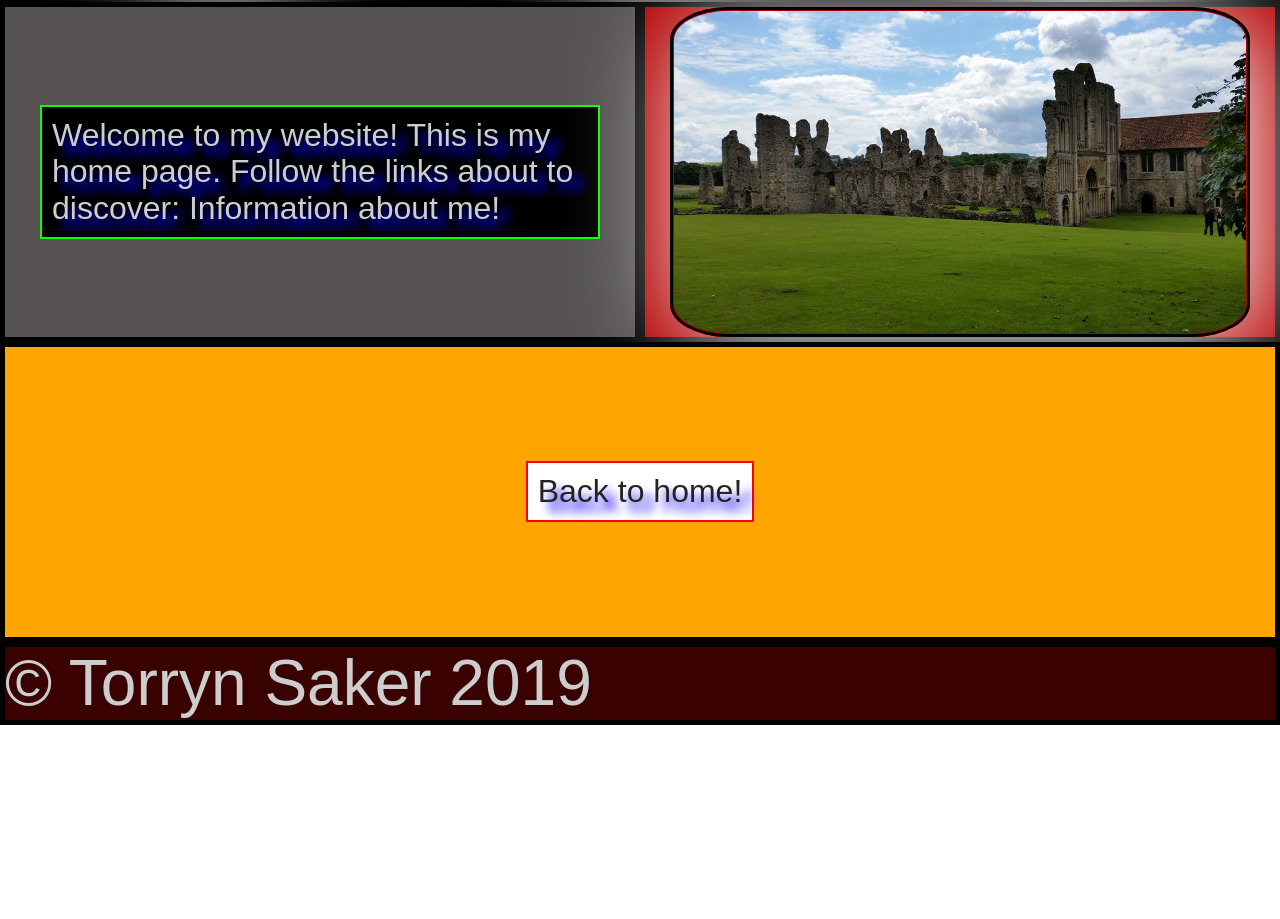
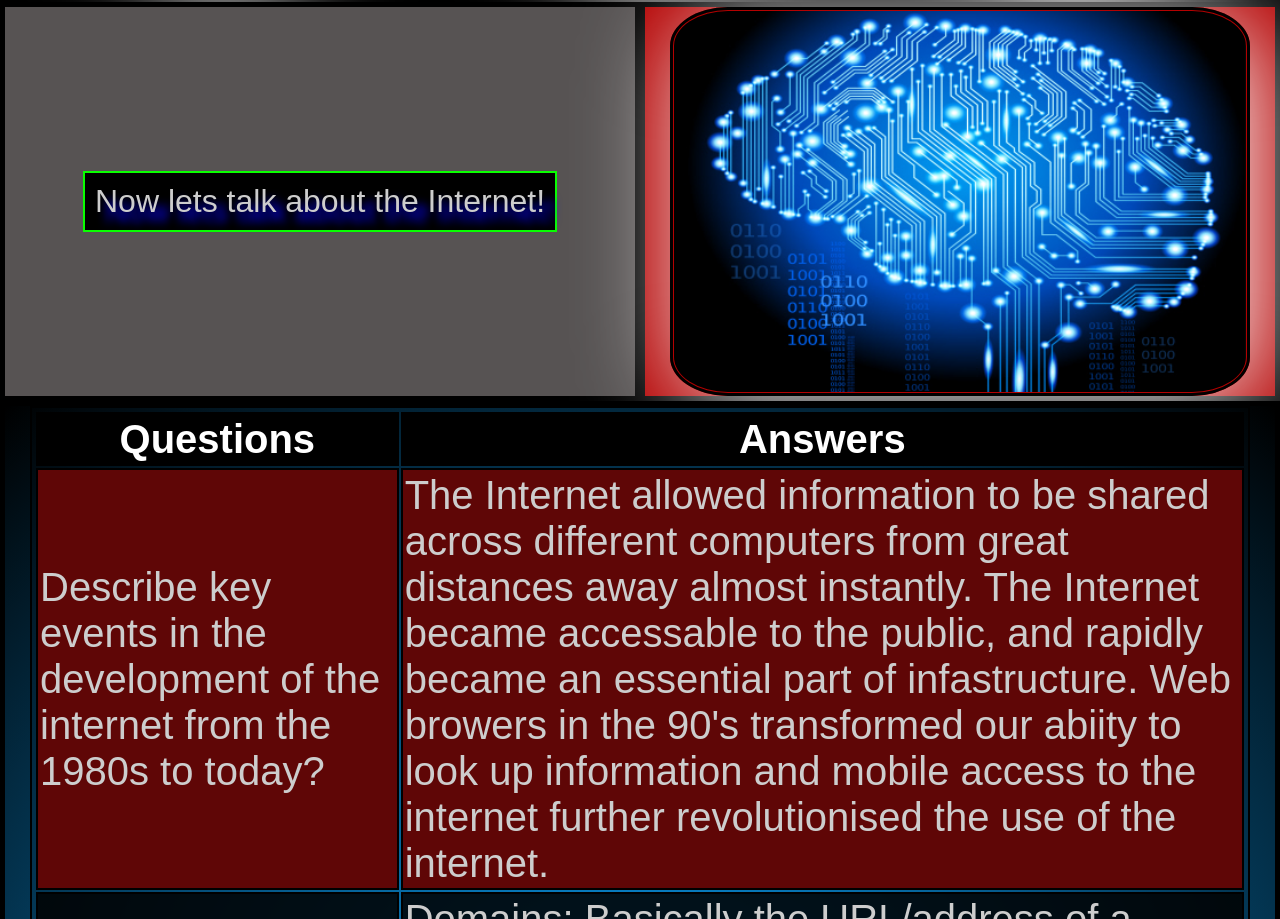
Before and after one commit to TSaker95/Torryn-Saker-Portfolio, a plain HTML site: page internet.html in a window 1280 px wide. Shown: the part 453-1372 px from the top of the page. Before the commit the page ends 1178 px from the top, so only its background shows below. Drawn offline with nearby package versions, Linux system fonts and the light colour scheme.

Commit message:
finished basic outline of website

```diff
--- a/css/style.scss
+++ b/css/style.scss
@@ -33,6 +33,22 @@ box-sizing: border-box;
 
 }
 
+table, th, td {
+  border: 2px solid black;
+  font-size: 40px;
+  padding: 2px ;
+}
+
+table#t01 tr:nth-child(even) {
+  background-color: rgb(95, 6, 6);
+}
+table#t01 tr:nth-child(odd) {
+  background-color: rgba(0, 0, 0, 0.863);
+}
+table#t01 th {
+  color: white;
+  background-color: black;
+}
 
 #img2 {
   padding: 1px;
@@ -316,12 +332,14 @@ a:hover
         border-color: rgb(0, 0, 0);
   border-style: solid;
   text-shadow: 0px 0px 10px #ff0404, 0px 0px 10px #ff0404, 0px 0px 10px #ff0404, 0px 0px 10px #ff0404;
-    transition: 5s;
+    transition: 1s;
 }
 
     header:hover {
         text-shadow: 0px 0px 50px #0804ff, 0px 0px 50px #0804ff, 0px 0px 50px #0804ff, 0px 0px 50px #0804ff, 0px 0px 50px #0804ff, 0px 0px 50px #0804ff, 0px 0px 50px #0804ff, 0px 0px 50px #0804ff;
-    }
+        transform: scale(1.1);
+
+      }
 
     #heading-2 {
       background-color: rgb(255, 0, 0);
@@ -447,6 +465,20 @@ a:hover
   border-style: solid;
   background-image: radial-gradient(circle at 50%, rgba(0, 162, 255, 0.959), rgb(0, 0, 0));
 }
+
+.main4 {
+  @include full-width-centered();
+  height: auto;
+  background-color: rgb(255, 255, 255);
+  vertical-align: center;
+  border-width: 5px;
+
+border-color: black;
+border-style: solid;
+background-image: radial-gradient(circle at 50%, rgba(0, 162, 255, 0.959), rgb(0, 0, 0));
+}
+
+
 
 section {
     @include full-width-centered;
@@ -588,6 +620,10 @@ header {
       order:2;
       width: 50%;
   }
-
+  .main4 {
+    order:2;
+    width: 100%;
+    height: auto;
+}
 
   }
--- a/internet.html
+++ b/internet.html
@@ -49,7 +49,7 @@
 
     <main class="main2" >
 
-      <p id="p-hover" class="p"> Welcome to my website! This is my home page. Follow the links about to discover: Information about me!
+      <p id="p-hover" class="p"> Now lets talk about the Internet!
 
       </p>
       <!-- <img src="img/content.svg" alt=""> -->
@@ -57,9 +57,47 @@
 
     <main class="main1" >
 
-        <img id="img2"  alt="W3Schools" src="background.jpg">
+        <img id="img2"  alt="W3Schools" src="internet.png">
         <!-- <img src="img/content.svg" alt=""> -->
       </main>
+
+      <main class="main4" >
+
+          <table id="t01" style="width:100%">
+              <tr>
+                <th>Questions</th>
+                <th>Answers</th>
+
+              </tr>
+
+              <tr>
+                  <td>Describe key events in the development of the internet from the 1980s to today?</td>
+                  <td>The Internet allowed information to be shared across different computers from great distances away almost instantly. The Internet became accessable to the public, and rapidly became an essential part of infastructure. Web browers in the 90's transformed our abiity to look up information and mobile access to the internet further revolutionised the use of the internet. </td>
+
+                </tr>
+
+
+              <tr>
+                <td>Define and describes the relationship between fundamental aspects of the internet such as: domains, web servers, DNS, and web browsers? </td>
+                <td>Domains: Basically the URL/address of a webpage, this can be bought.
+                  Web Server: The primary function of a web server is to store, process and deliver web pages to clients
+                   DNS server: It keeps records of IP address and corresponding domain names.
+                  Web browesers: Basically google, allowing people to simply look up things and get related results spat back to them. Rather than having to remember links or have a webpage full of links to other sites</td>
+
+
+              </tr>
+              <tr>
+                  <td>Reflect on one aspect of the development of internet technologies and how it has contributed to the world today?</td>
+                  <td>Social media: it has radicaly transformed our world in a very short space of time, communication between complete strangers across the globe is now possible as well as people able to quickly find themselves in groups with mutual interestes and hobbies. It has lead to the change of the political landscape and election results. It has debatably made us both more social and antisocial/disconnected from others</td>
+
+                </tr>
+
+            </table>
+
+        </main>
+
+
+
 
     <section class="sign-up">
        <a href="index.html">
@@ -87,7 +125,7 @@
 
     <section class="feature-1">
         <a href="internet.html">
-            <img id="img1"  alt="W3Schools" src="internet.png">
+            <img id="img1"  alt="W3Schools" src="background.jpg">
             </a>
     </section>
 
```
Also changed, not shown: art.html (+1 -1 lines), me.html (+52 -6 lines), css/style.css, 4 other files.
